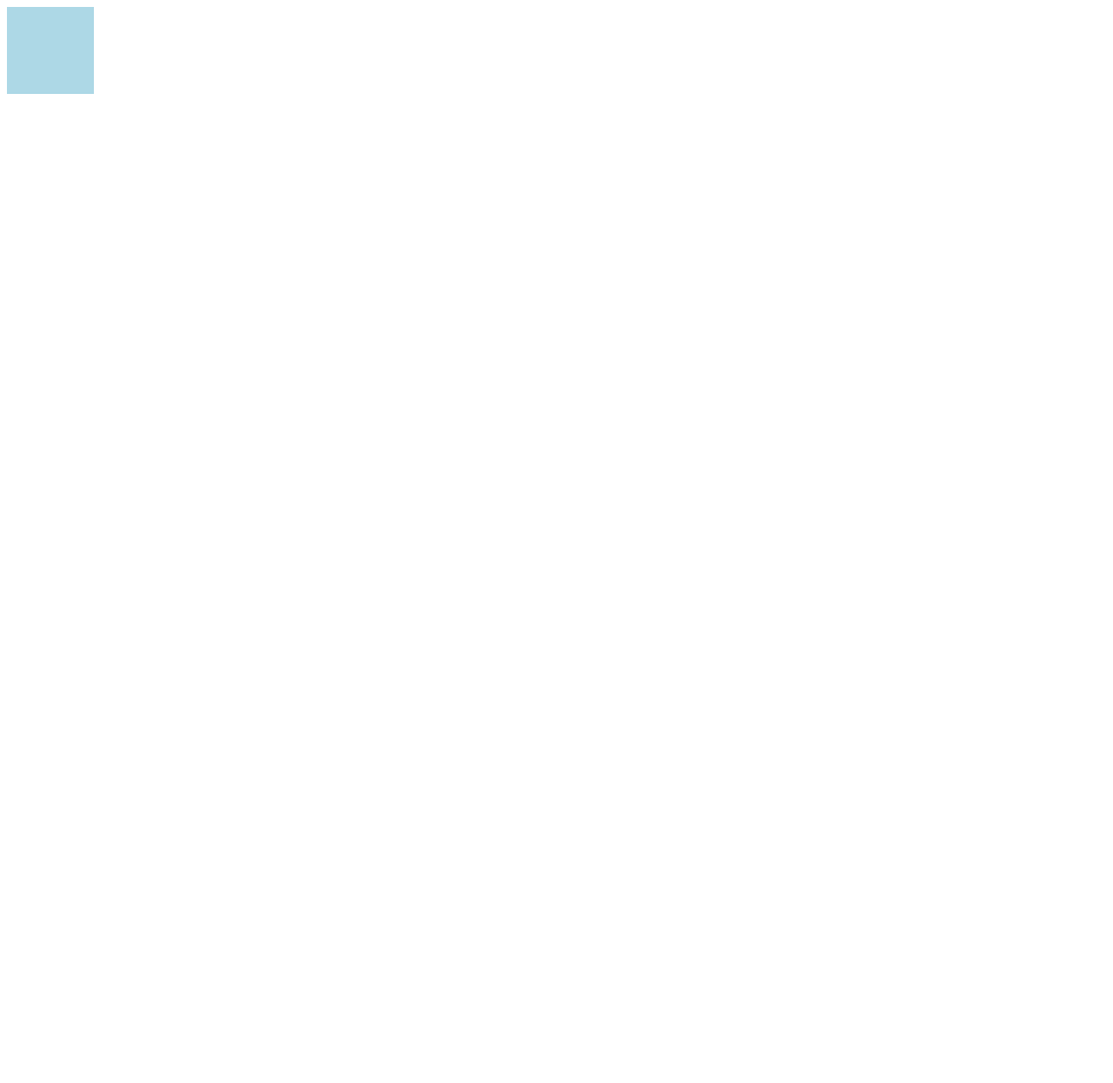
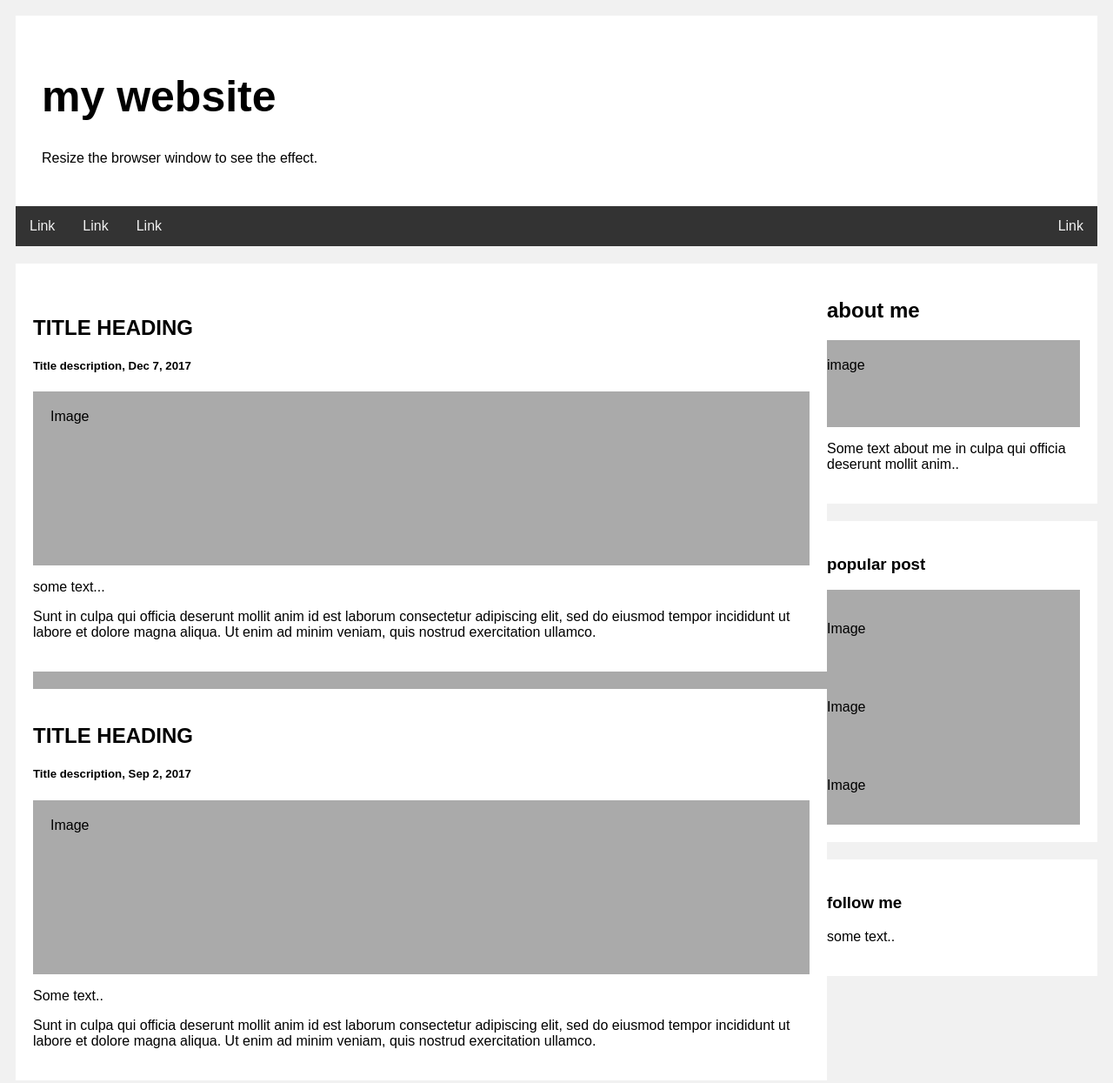
Before and after one commit to e-saeedi/asascript, a plain HTML site: page index.html in a window 1280 px wide. Shown: the top 1245 px of the page at 87% size. Before the commit the page ends 800 px from the top, so only its background shows below. Drawn offline with Linux system fonts and the light colour scheme.

Commit message:
git with my website

```diff
--- a/index.css
+++ b/index.css
@@ -1,5 +1,95 @@
-div {
-    width: 100px;
-    height: 100px;
-    background-color: lightblue;
+* {
+    box-sizing: border-box;
 }
+
+body {
+    font-family: Arial;
+    padding: 10px;
+    background-color: #f1f1f1;
+}
+
+.header {
+    padding: 30px;
+    background-color: white;
+}
+
+.header h1 {
+    font-size: 50px;
+}
+
+.topnav {
+    overflow: hidden;
+    background-color: #333;
+}
+
+.topnav a {
+    float: left;
+    display: block;
+    color: #f2f2f2;
+    text-align: center;
+    padding: 14px 16px;
+    text-decoration: none;
+    border-radius: 8px;
+
+}
+
+.topnav a:hover {
+    background-color: rgb(234, 32, 32);
+    color: rgb(79, 223, 101);
+}
+
+.leftcolumn {
+    float: left;
+    width: 75%;
+}
+
+.righcolumn {
+    float: left;
+    width: 25%;
+    background-color: #f1f1f1;
+    padding-left: 20px;
+}
+
+.fakeimg {
+    background-color: #aaa;
+    width: 100%;
+    padding: 20px;
+  }
+
+  /* Add a card effect for articles */
+  .card {
+    background-color: white;
+    padding: 20px;
+    margin-top: 20px;
+  }
+
+  /* Clear floats after the columns */
+  .row:after {
+    content: "";
+    display: table;
+    clear: both;
+  }
+
+  /* Footer */
+  .footer {
+    padding: 20px;
+    text-align: center;
+    background: #ddd;
+    margin-top: 20px;
+  }
+
+  /* Responsive layout - when the screen is less than 800px wide, make the two columns stack on top of each other instead of next to each other */
+  @media screen and (max-width: 800px) {
+    .leftcolumn, .rightcolumn {
+      width: 100%;
+      padding: 0;
+    }
+  }
+
+  /* Responsive layout - when the screen is less than 400px wide, make the navigation links stack on top of each other instead of next to each other */
+  @media screen and (max-width: 400px) {
+    .topnav a {
+      float: none;
+      width: 100%;
+    }
+  }
--- a/index.html
+++ b/index.html
@@ -7,6 +7,66 @@
     <link href="./index.css" rel="stylesheet" />
   </head>
   <body>
-    <div></div>
+    <div class="header">
+      <h1>my website</h1>
+      <p>Resize the browser window to see the effect.</p>
+    </div>
+
+    <div class="topnav">
+      <a href="#">Link</a>
+      <a href="#">Link</a>
+      <a href="#">Link</a>
+      <a href="#" style="float: right">Link</a>
+    </div>
+
+    <div class="row">
+      <div class="leftcolumn">
+        <div class="card">
+          <h2>TITLE HEADING</h2>
+          <h5>Title description, Dec 7, 2017</h5>
+          <div class="fakeimg" style="height: 200px">Image</div>
+          <p>some text...</p>
+          <p>
+            Sunt in culpa qui officia deserunt mollit anim id est laborum
+            consectetur adipiscing elit, sed do eiusmod tempor incididunt ut
+            labore et dolore magna aliqua. Ut enim ad minim veniam, quis nostrud
+            exercitation ullamco.
+          </p>
+        </div>
+        <div class="card">
+          <h2>TITLE HEADING</h2>
+          <h5>Title description, Sep 2, 2017</h5>
+          <div class="fakeimg" style="height: 200px">Image</div>
+          <p>Some text..</p>
+          <p>
+            Sunt in culpa qui officia deserunt mollit anim id est laborum
+            consectetur adipiscing elit, sed do eiusmod tempor incididunt ut
+            labore et dolore magna aliqua. Ut enim ad minim veniam, quis nostrud
+            exercitation ullamco.
+          </p>
+        </div>
+      </div>
+      <div class="rightcolumn">
+        <div class="card">
+          <h2>about me</h2>
+          <div class="fakeimg" style="height: 100px">image</div>
+          <p>Some text about me in culpa qui officia deserunt mollit anim..</p>
+        </div>
+        <div class="card">
+          <h3>popular post</h3>
+          <div class="fakeimg"><p>Image</p></div>
+          <div class="fakeimg"><p>Image</p></div>
+          <div class="fakeimg"><p>Image</p></div>
+        </div>
+        <div class="card">
+          <h3>follow me</h3>
+          <p>some text..</p>
+        </div>
+      </div>
+    </div>
+
+    <div class="footer">
+      <h2>FOOTER</h2>
+    </div>
   </body>
 </html>
```
